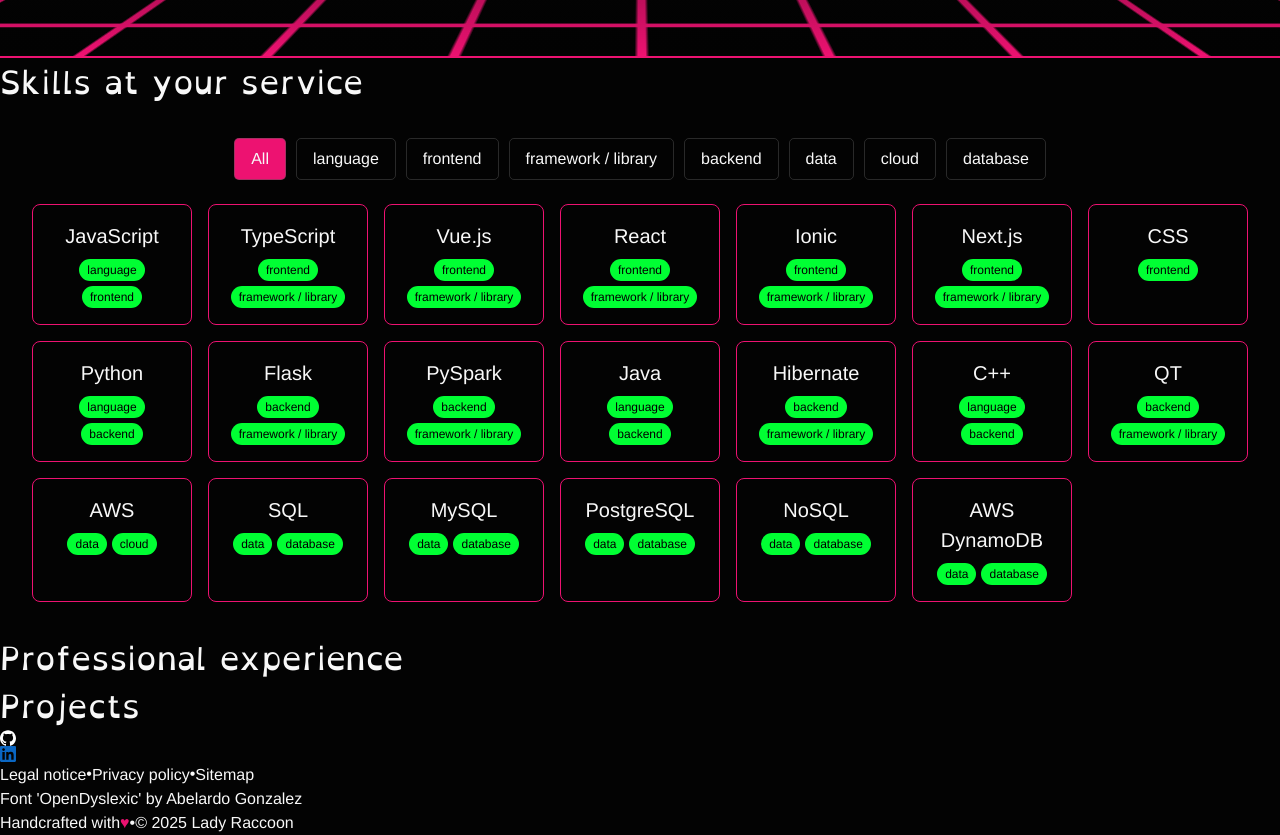
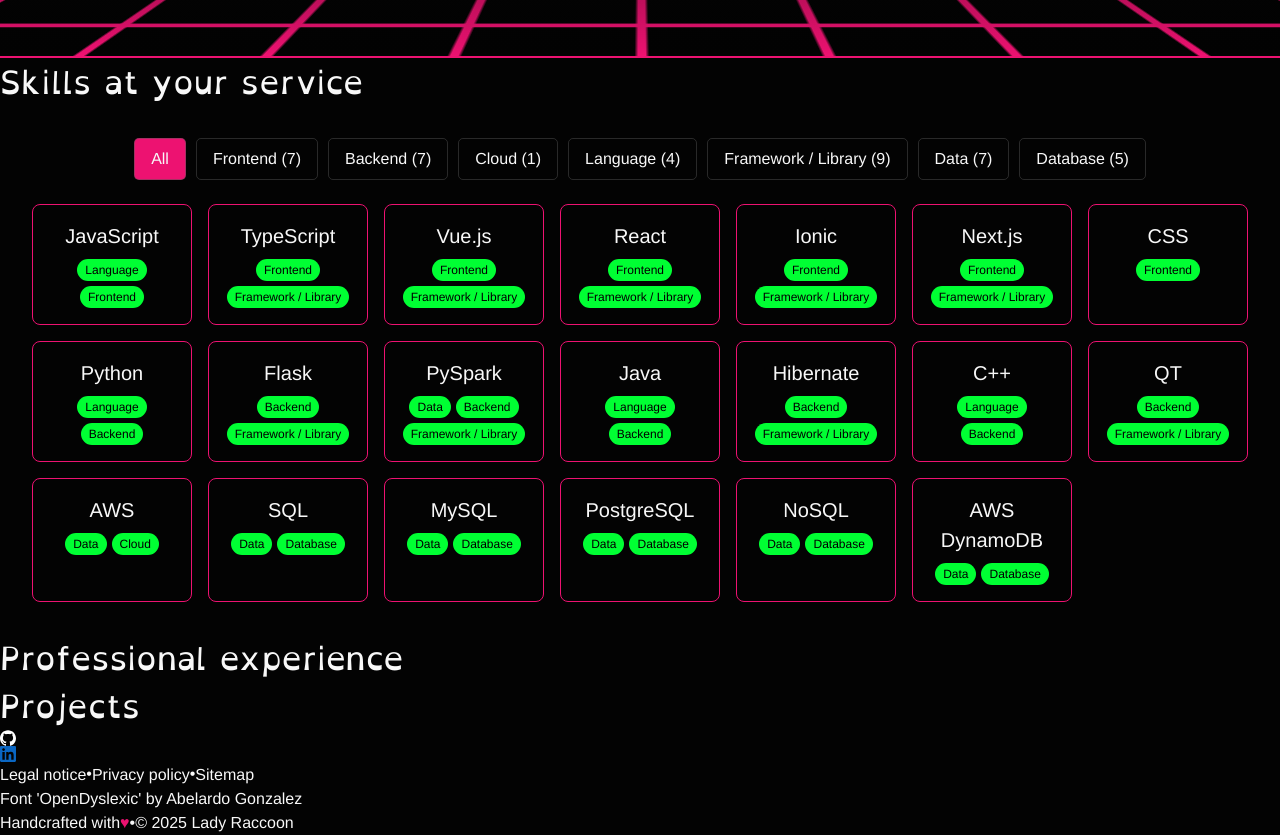
Before and after one commit to angele-henry-dev/lady-raccoon-next, a Next.js app: page / in a window 1280 px wide. Shown: the part 1080-1915 px from the top of the page. Built offline with nearby package versions, Linux system fonts and the light colour scheme.

Commit message:
Skills with tags enum

```diff
--- a/src/components/SkillsGrid.tsx
+++ b/src/components/SkillsGrid.tsx
@@ -3,6 +3,7 @@
 import React, { useState, useMemo } from "react";
 import skillsData from "@/data/skills.json";
 import styles from "./SkillsGrid.module.css";
+import { Tags } from "@/types/tags";
 
 const SkillsGrid = () => {
   const [selectedTag, setSelectedTag] = useState<string | null>(null);
@@ -10,13 +11,23 @@
   // Filter skills depending on the selected tags
   const filteredSkills = useMemo(() => {
     if (!selectedTag) return skillsData;
-    return skillsData.filter((skill) => skill.tags.includes(selectedTag));
+    return skillsData.filter((skill) =>
+      skill.tags.some((tag: string) => tag === selectedTag)
+    );
   }, [selectedTag]);
 
-  // Extract unique categories for filters
-  const tags = useMemo(() => {
-    const allTags = skillsData.flatMap((skill) => skill.tags);
-    return Array.from(new Set(allTags)); // Unicity of tags
+  // Get tags
+  const tags = Object.values(Tags);
+
+  // Number of skills for each tag
+  const tagCounts = useMemo(() => {
+    const counts: { [key: string]: number } = {};
+    skillsData.forEach((skill) => {
+      skill.tags.forEach((tag: string) => {
+        counts[tag] = (counts[tag] || 0) + 1;
+      });
+    });
+    return counts;
   }, []);
 
   return (
@@ -35,7 +46,7 @@
             className={`${styles.filterButton} ${selectedTag === tag ? styles.active : ""}`}
             onClick={() => setSelectedTag(tag)}
           >
-            {tag}
+            {tag} ({tagCounts[tag] || 0})
           </button>
         ))}
       </div>
@@ -46,7 +57,7 @@
           <div key={index} className={styles.card}>
             <h3 className={styles.cardTitle}>{skill.title}</h3>
             <div className={styles.tags}>
-              {skill.tags.map((tag, i) => (
+              {skill.tags.map((tag: string, i: number) => (
                 <span key={i} className={styles.tag}>
                   {tag}
                 </span>
--- a/src/data/skills.json
+++ b/src/data/skills.json
@@ -1,22 +1,22 @@
 [
-    { "title": "JavaScript", "tags": ["language", "frontend"] },
-    { "title": "TypeScript", "tags": ["frontend", "framework / library"] },
-    { "title": "Vue.js", "tags": ["frontend", "framework / library"] },
-    { "title": "React", "tags": ["frontend", "framework / library"] },
-    { "title": "Ionic", "tags": ["frontend", "framework / library"] },
-    { "title": "Next.js", "tags": ["frontend", "framework / library"] },
-    { "title": "CSS", "tags": ["frontend"] },
-    { "title": "Python", "tags": ["language", "backend"] },
-    { "title": "Flask", "tags": ["backend", "framework / library"] },
-    { "title": "PySpark", "tags": ["backend", "framework / library"] },
-    { "title": "Java", "tags": ["language", "backend"] },
-    { "title": "Hibernate", "tags": ["backend", "framework / library"] },
-    { "title": "C++", "tags": ["language", "backend"] },
-    { "title": "QT", "tags": ["backend", "framework / library"] },
-    { "title": "AWS", "tags": ["data", "cloud"] },
-    { "title": "SQL", "tags": ["data", "database"] },
-    { "title": "MySQL", "tags": ["data", "database"] },
-    { "title": "PostgreSQL", "tags": ["data", "database"] },
-    { "title": "NoSQL", "tags": ["data", "database"] },
-    { "title": "AWS DynamoDB", "tags": ["data", "database"] }
+    { "title": "JavaScript", "tags": ["Language", "Frontend"] },
+    { "title": "TypeScript", "tags": ["Frontend", "Framework / Library"] },
+    { "title": "Vue.js", "tags": ["Frontend", "Framework / Library"] },
+    { "title": "React", "tags": ["Frontend", "Framework / Library"] },
+    { "title": "Ionic", "tags": ["Frontend", "Framework / Library"] },
+    { "title": "Next.js", "tags": ["Frontend", "Framework / Library"] },
+    { "title": "CSS", "tags": ["Frontend"] },
+    { "title": "Python", "tags": ["Language", "Backend"] },
+    { "title": "Flask", "tags": ["Backend", "Framework / Library"] },
+    { "title": "PySpark", "tags": ["Data", "Backend", "Framework / Library"] },
+    { "title": "Java", "tags": ["Language", "Backend"] },
+    { "title": "Hibernate", "tags": ["Backend", "Framework / Library"] },
+    { "title": "C++", "tags": ["Language", "Backend"] },
+    { "title": "QT", "tags": ["Backend", "Framework / Library"] },
+    { "title": "AWS", "tags": ["Data", "Cloud"] },
+    { "title": "SQL", "tags": ["Data", "Database"] },
+    { "title": "MySQL", "tags": ["Data", "Database"] },
+    { "title": "PostgreSQL", "tags": ["Data", "Database"] },
+    { "title": "NoSQL", "tags": ["Data", "Database"] },
+    { "title": "AWS DynamoDB", "tags": ["Data", "Database"] }
 ]
--- /dev/null
+++ b/src/types/tags.ts
@@ -0,0 +1,9 @@
+export enum Tags {
+    FRONT = "Frontend",
+    BACK = "Backend",
+    CLOUD = "Cloud",
+    LANG = "Language",
+    FRAMEWORK = "Framework / Library",
+    DATA = "Data",
+    DB = "Database"
+}
```
